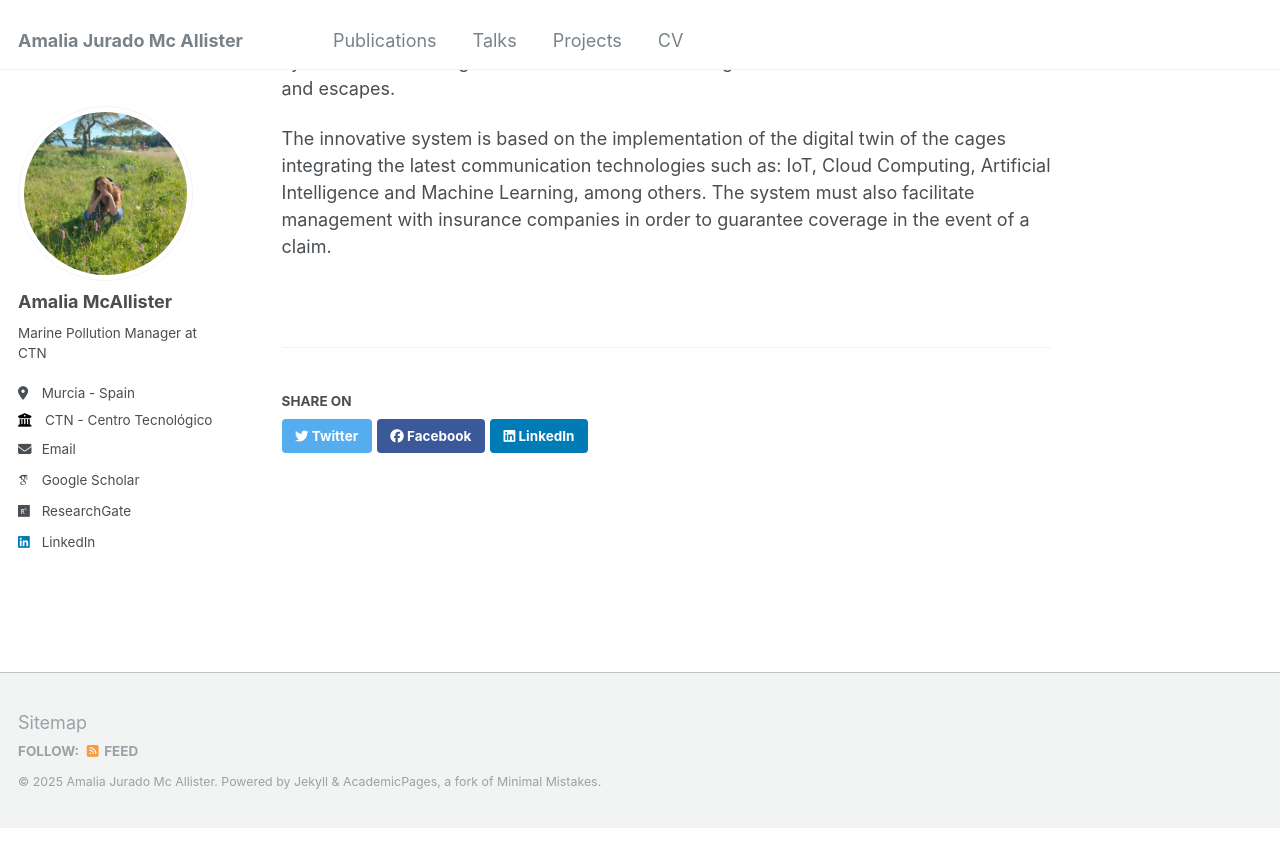
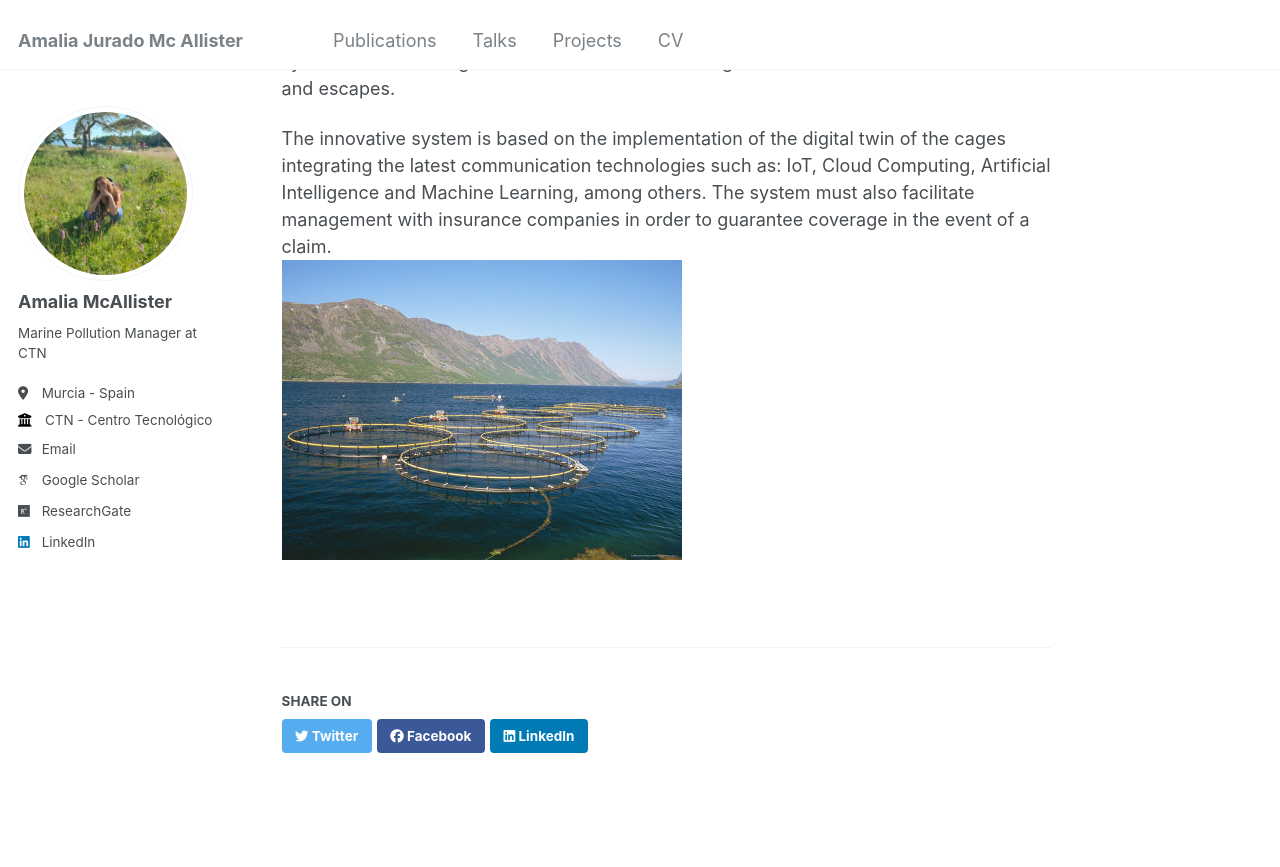
Before and after one commit to amalia-mcallister/amalia-mcallister.github.io, a Jekyll site: the page built from _projects/digiSafeCage.md, in a window 1280 px wide and 900 px high, scrolled down 314 px. Shown: the top 867 px of the window. Built offline with Jekyll 4.4.1, drawn with Linux system fonts in a browser that asks for light colours; some web fonts are replaced; before the commit the page ends 1142 px from its top, so only the background shows below that.

Commit message:
Cambiar foto digiSafeCage de titulo a pagina

```diff
--- a/_projects/digiSafeCage.md
+++ b/_projects/digiSafeCage.md
@@ -1,6 +1,6 @@
 ---
 title: "Digi Safe Cage: Intelligent system for predictive maintenance of offshore aquaculture farm moorings."
-excerpt: "Digital solutions for risk management of ocean aquaculture infrastructures<br/><img src='/images/digiSafeCage.jpg'>"
+excerpt: "Digital solutions for risk management of ocean aquaculture infrastructures."
 collection: project
 ---
 
@@ -9,3 +9,5 @@ collection: project
 The main objective of this project is to minimize the economic, environmental and social impact derived from cage losses and escapes caused by failures and breakages in the infrastructures, through the design, testing and validation of a novel digital monitoring system of the sea cages infrastructure for the management of risks derived from losses and escapes.
 
 The innovative system is based on the implementation of the digital twin of the cages integrating the latest communication technologies such as: IoT, Cloud Computing, Artificial Intelligence and Machine Learning, among others. The system must also facilitate management with insurance companies in order to guarantee coverage in the event of a claim.
+<br/>
+<img src='/images/digiSafeCage.jpg'>
```
